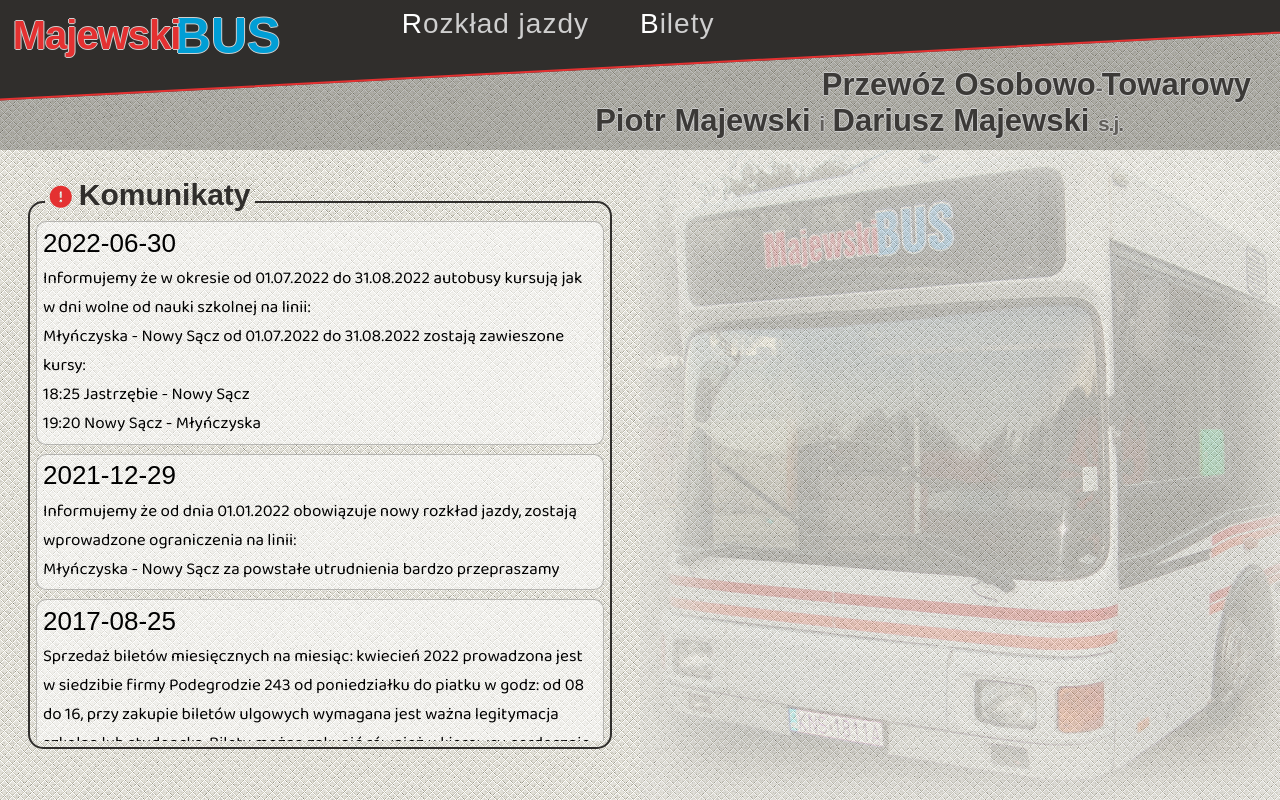
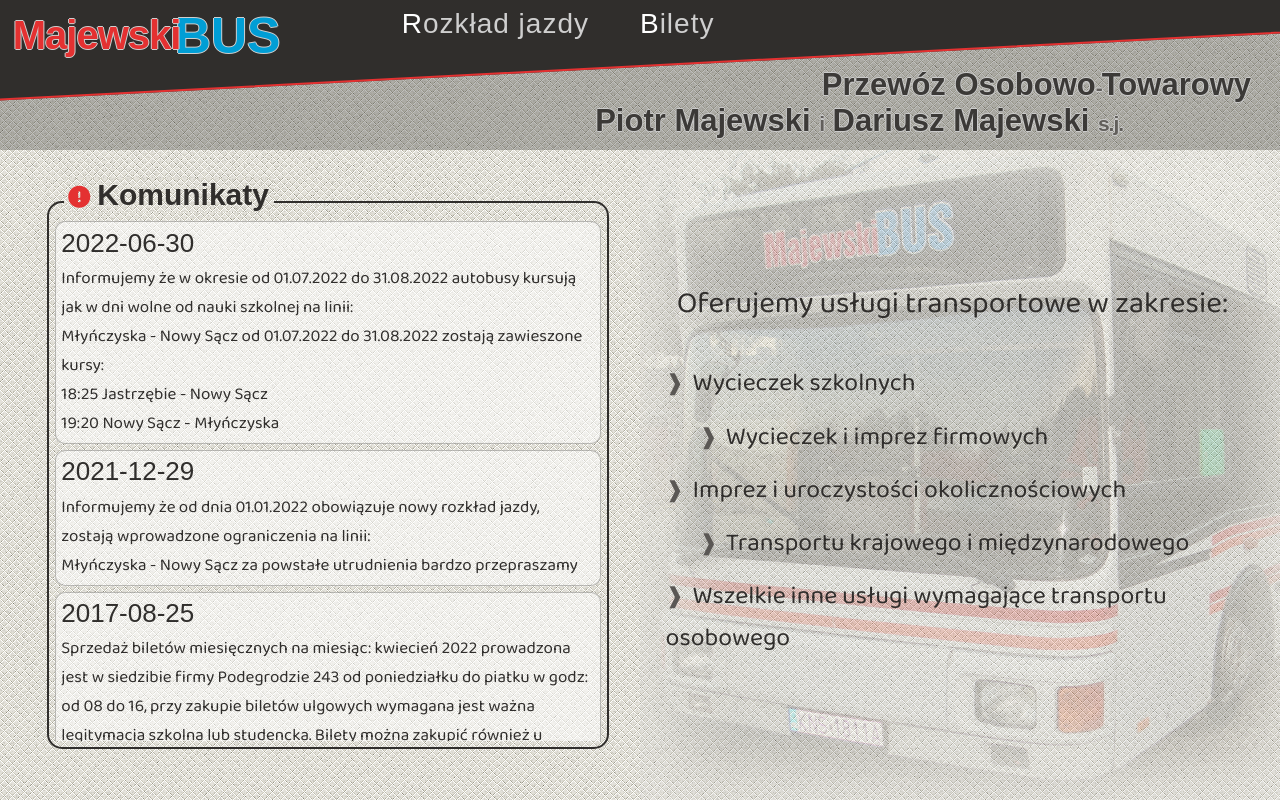
Before and after one commit to ThorezNS/MajewskiBUS-Next.js, a Next.js app: page / in a window 1280 px wide. Shown: the top 800 px of the page. Built offline with nearby package versions, Linux system fonts and the light colour scheme; a web font is replaced by a local one.

Commit message:
add an offer list

```diff
--- a/components/Container.js
+++ b/components/Container.js
@@ -8,6 +8,7 @@ const Container = ({
   contact,
   buttons,
   buttonsAndTitle,
+  firstScreenContent,
 }) => {
   let Tag, style;
 
@@ -29,6 +30,9 @@ const Container = ({
   } else if (buttonsAndTitle) {
     Tag = 'div';
     style = styles.buttonsAndTitle;
+  } else if (firstScreenContent) {
+    Tag = 'div';
+    style = styles.firstScreenContent;
   }
 
   return <Tag className={style}>{children}</Tag>;
--- a/components/Messages.js
+++ b/components/Messages.js
@@ -3,7 +3,6 @@ import messages from '../data/messages.json';
 
 const Messages = () => {
   return (
-    <div className={styles.container}>
     <div className={styles.messages}>
       <div className={styles.titleContainer}>
         <i className="fa-solid fa-circle-exclamation"></i>
@@ -26,7 +25,6 @@ const Messages = () => {
         })}
       </div>
     </div>
-    </div>
   );
 };
 
--- /dev/null
+++ b/components/Offer.js
@@ -0,0 +1,21 @@
+import styles from '../styles/Offer.module.css';
+import offer from '../data/offer.json';
+
+const Offer = () => {
+  return (
+    <div className={styles.offer}>
+      <div className={styles.wrapper}>
+        <p className={styles.title}>{offer.title}</p>
+        {offer.text.map((row, i) => {
+          return (
+            <p className={styles.text} key={i}>
+              {row}
+            </p>
+          );
+        })}
+      </div>
+    </div>
+  );
+};
+
+export default Offer;
--- /dev/null
+++ b/data/offer.json
@@ -0,0 +1,10 @@
+{
+  "title": "Oferujemy usługi transportowe w zakresie:",
+  "text": [
+    "Wycieczek szkolnych",
+    "Wycieczek i imprez firmowych",
+    "Imprez i uroczystości okolicznościowych",
+    "Transportu krajowego i międzynarodowego",
+    "Wszelkie inne usługi wymagające transportu osobowego"
+  ]
+}
--- a/pages/index.js
+++ b/pages/index.js
@@ -4,8 +4,9 @@ import Button from '../components/Button';
 import Container from '../components/Container';
 import Popup from '../components/Popup';
 import TopBar from '../components/TopBar';
+import Messages from '../components/Messages';
+import Offer from '../components/Offer';
 import { useState } from 'react';
-import Messages from '../components/Messages';
 
 export default function Home() {
   const [isActive, setIsActive] = useState(false);
@@ -19,7 +20,10 @@ export default function Home() {
           <Button tickets text="Bilety" handleToggle={handleToggle} />
         </TopBar>
         <Popup isActive={isActive} handleToggle={handleToggle} />
-        <Messages />
+        <Container firstScreenContent>
+          <Messages />
+          <Offer />
+        </Container>
         <BackgroundImage bus />
       </Container>
       <Container secondScreen>
--- a/styles/Container.module.css
+++ b/styles/Container.module.css
@@ -43,6 +43,15 @@
   z-index: 10;
 }
 
+.firstScreenContent {
+  width: 100%;
+  height: calc(100% - var(--top-bar-height));
+  padding: 1.2%;
+  display: flex;
+  justify-content: space-around;
+  align-items: center;
+}
+
 @media screen and (max-width: 1400px) {
   .contact {
     width: 80%;
@@ -73,6 +82,10 @@
     margin-top: -30px;
     gap: 6%;
   }
+
+  .firstScreenContent {
+    height: calc(100% - var(--top-bar-height) - var(--added-height-to-top-bar));
+  }
 }
 
 @media screen and (max-width: 586px) {
--- a/styles/Messages.module.css
+++ b/styles/Messages.module.css
@@ -1,12 +1,3 @@
-.container {
-  width: 50%;
-  height: calc(100% - var(--top-bar-height));
-  padding: 1%;
-  display: flex;
-  justify-content: center;
-  align-items: center;
-}
-
 .titleContainer i,
 .title {
   display: inline;
@@ -34,9 +25,9 @@
 }
 
 .messages {
-  width: 95%;
+  width: 45%;
   position: relative;
-  padding: 3% 1% 1% 1%;
+  padding: 1.5% 0.5% 0.5% 0.5%;
   border: var(--bar-bg-color) 2px solid;
   border-radius: 15px;
 }
@@ -53,11 +44,12 @@
 }
 
 .message {
-  margin-bottom: 1.5%;
+  margin-bottom: 1%;
   padding: 1%;
   background-color: var(--message-bg-color);
   border: var(--top-bar-bg-transparent-color) 1px solid;
   border-radius: 10px;
+  color: var(--bar-bg-color);
 }
 
 .message:last-child {
@@ -73,9 +65,3 @@
 .text {
   font-size: 1.7rem;
 }
-
-@media screen and (max-width: 686px) {
-  .container {
-    height: calc(100% - var(--top-bar-height) - var(--added-height-to-top-bar));
-  }
-}
--- /dev/null
+++ b/styles/Offer.module.css
@@ -0,0 +1,40 @@
+.offer {
+  width: 45%;
+  display: flex;
+  flex-direction: column;
+  justify-content: center;
+  align-items: center;
+  color: var(--bar-bg-color);
+  z-index: 5;
+}
+
+.wrapper {
+  width: 100%;
+}
+
+.title {
+  margin-bottom: 6%;
+  font-size: 3rem;
+  text-align: center;
+}
+
+.text {
+  margin-bottom: 2%;
+  padding-left: 2%;
+  font-size: 2.5rem;
+}
+
+.text::before {
+  content: '\2771';
+  margin-right: 1.5%;
+  font-size: 2.2rem;
+  color: var(--title-lighter-color);
+}
+
+.text:nth-child(even) {
+  margin-left: -3%;
+}
+
+.text:nth-child(odd) {
+  margin-left: 3%;
+}
```
Lines whose indentation alone changed are shown as unchanged.
